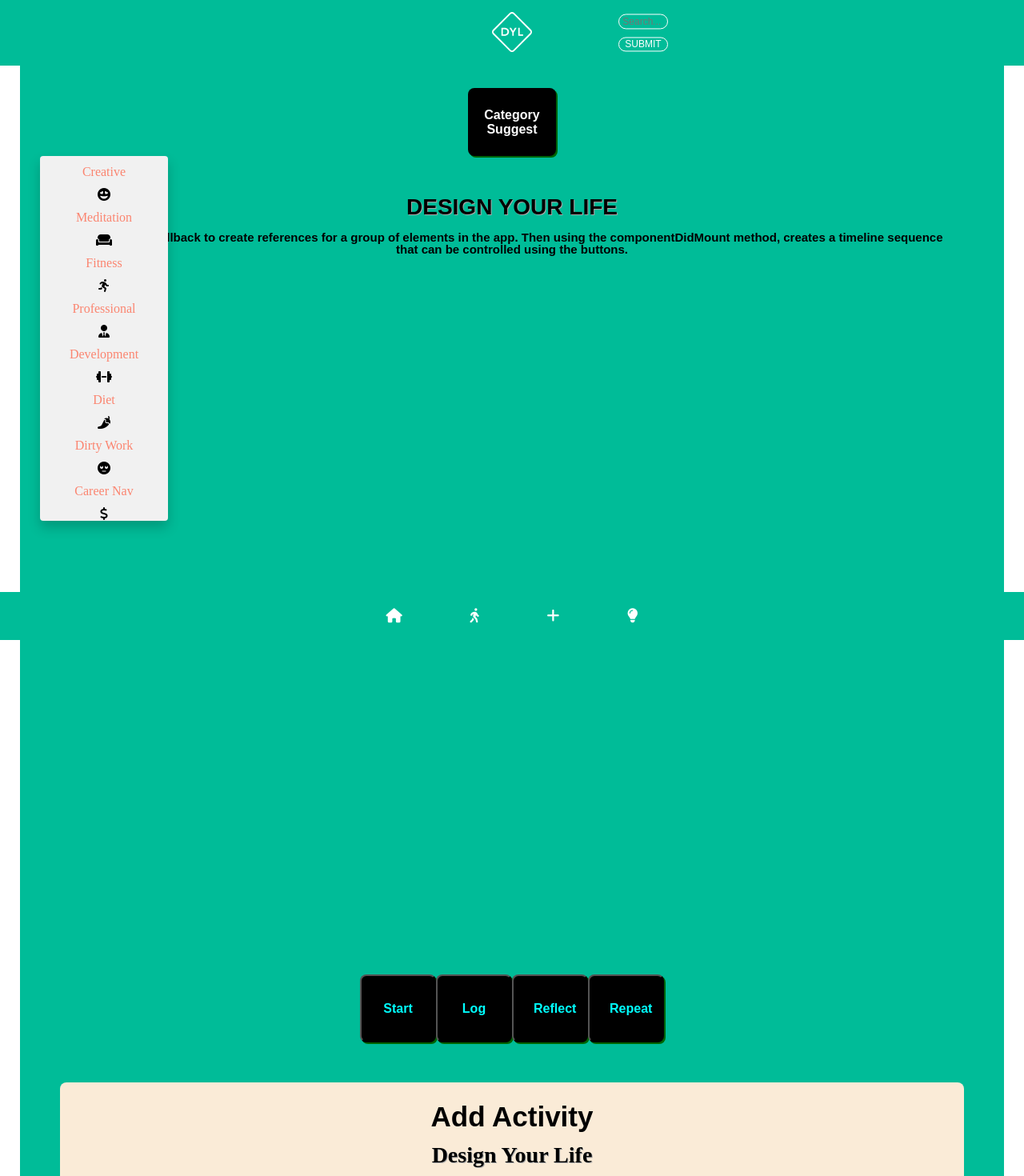
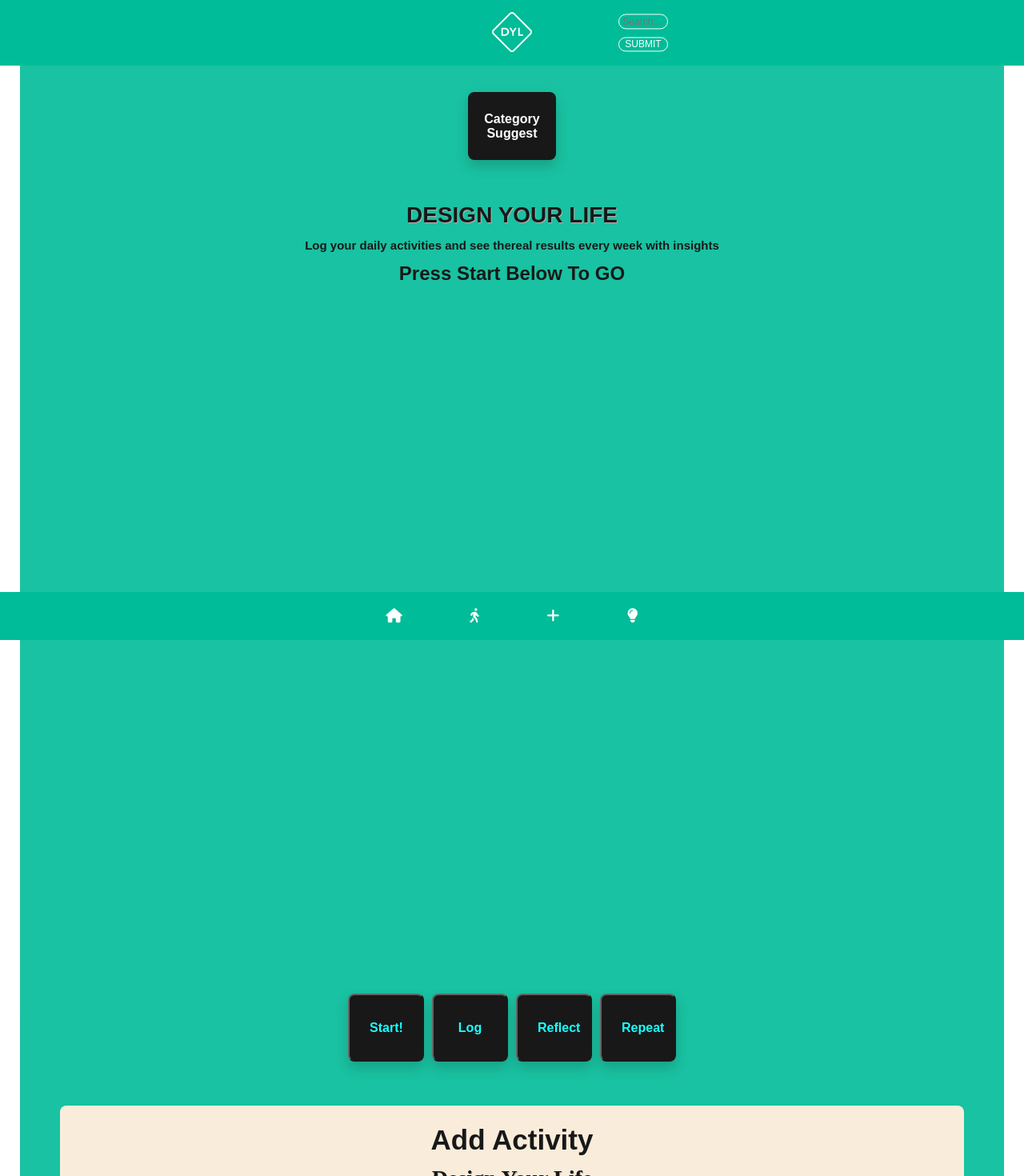
Before and after one commit to kurtve/React-Front-End, a React (Create React App) app in the folder react-front-end/: page /addactivity in a window 1280 px wide. Shown: the top 1470 px of the page at 80% size. Built offline with nearby package versions, Linux system fonts and the light colour scheme; a web font is replaced by a local one.

Commit message:
axios POST/PUT still no JWT, Multiple UI tweaks added, Animation

```diff
--- a/react-front-end/src/Components/Activities/AddActivityForm.js
+++ b/react-front-end/src/Components/Activities/AddActivityForm.js
@@ -54,6 +54,7 @@
   padding: 25px;
   background: #00bc98;
   border-radius: 8px;
+  opacity: 0.9;
 }
 .flex-large {
   display: flex;
@@ -77,6 +78,8 @@
   font-weight: 700;
   cursor: pointer;
   box-shadow: 2px 2px darkgreen;
+  box-shadow: 0px 8px 16px 0px rgba(0,0,0,0.2);
+  margin: 5px;
 }
 input {
   border-radius: 4px;
@@ -113,7 +116,7 @@
 }
 /* Dropdown Content (Hidden by Default) */
 .dropdown-content {
-  display: ;
+  display: none;
   position: absolute;
   background-color: #f1f1f1;
   min-width: 160px;
--- a/react-front-end/src/Components/Activities/TimeLine.js
+++ b/react-front-end/src/Components/Activities/TimeLine.js
@@ -5,10 +5,9 @@
 // icons will be animated using a stagger method
 const iconsArray = [
 	{ src: "https://img.icons8.com/ios-filled/50/000000/bench-press-with-dumbbells.png"},
-	{ src: "https://img.icons8.com/officel/40/000000/bench-over-head.png"},
 	{ src: "https://img.icons8.com/officel/80/000000/no-sugar2.png"},
 	{ src: "https://img.icons8.com/nolan/96/000000/exercise.png"},
-	{ src: "https://img.icons8.com/color/96/000000/overtime.png", width: "76", height: "59" }
+	{ src: "https://img.icons8.com/color/96/000000/overtime.png"}
 ];
 
 class TimelineSequence extends Component {
@@ -43,7 +42,9 @@
 				<div className="col-12 mt-3">
 
 					<h1 className="text-center">DESIGN YOUR LIFE</h1>
-					<p className="lead">Uses the <strong>ref</strong> callback to create references for a group of elements in the app. Then using the <strong>componentDidMount</strong> method, creates a timeline sequence that can be controlled using the buttons.</p>
+                    <p className="lead">Log your <strong>daily activities</strong> and see the
+                    <strong>real results</strong> every week with insights</p>
+                    <h2>Press Start Below To GO</h2>
 
 					{/* WRAPPER */}
 					<div className="demoWrapper">
@@ -88,7 +89,7 @@
 						<button
 							className="btn gsap-btn"
 							onClick={() => this.logoTl.play()}
-						>Start</button>
+						>Start!</button>
 						<button
 							className="btn gsap-btn"
 							onClick={() => this.logoTl.pause()}
```
